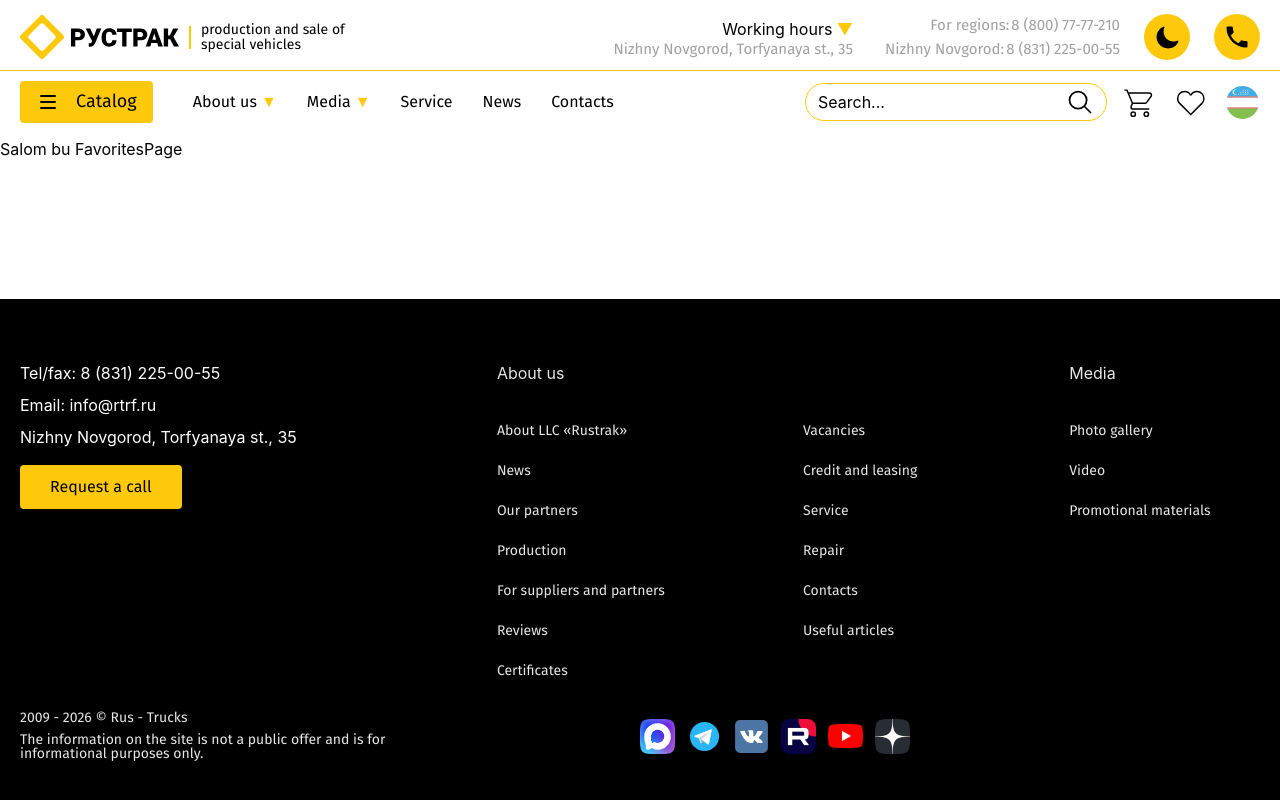
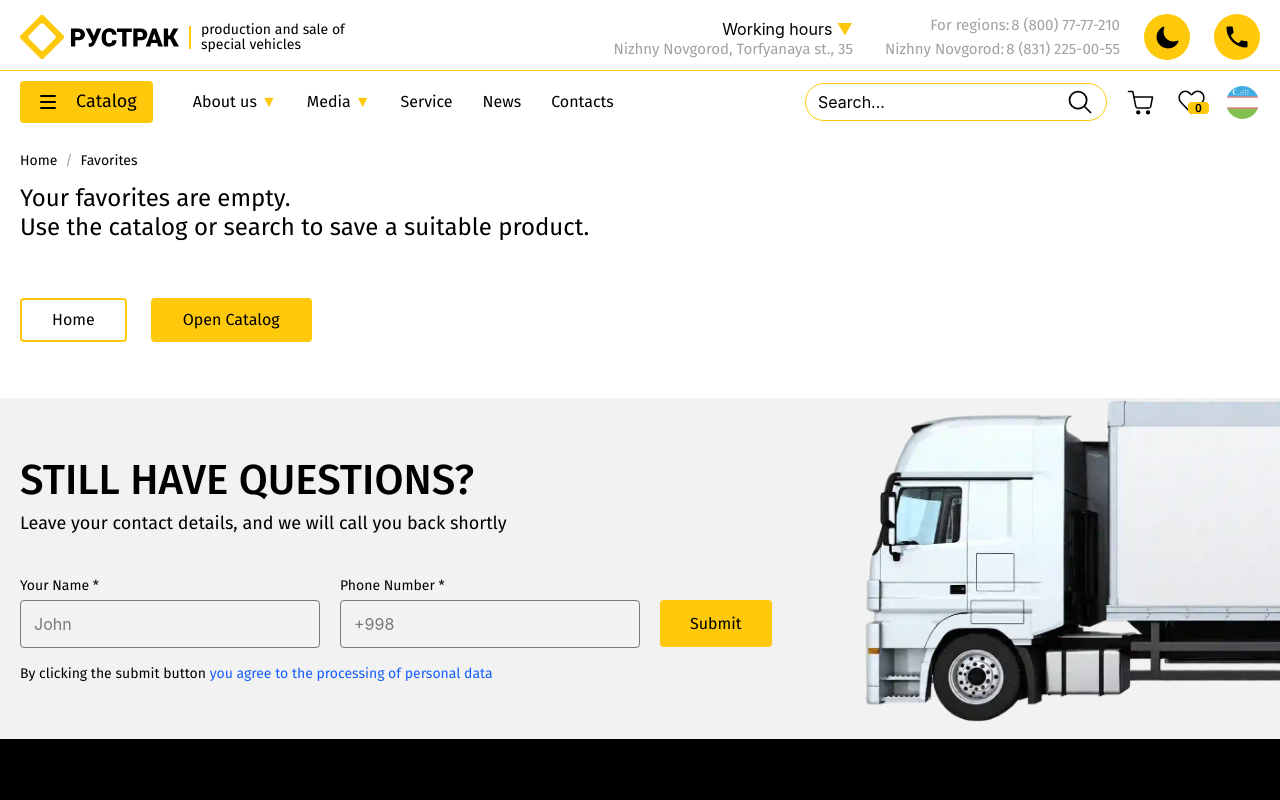
Before and after one commit to misterkhabibullayev/ructrak, a React (Vite) app: page /favorites in a window 1280 px wide. Shown: the top 800 px of the page. Built offline with nearby package versions, Linux system fonts and the light colour scheme.

Commit message:
FavoritesPage complate

```diff
--- a/src/components/HeaderBottom.jsx
+++ b/src/components/HeaderBottom.jsx
@@ -6,12 +6,14 @@ import { lazy, Suspense, useState } from "react";
 import { LangModal } from "./LangModal";
 import { AnimatePresence, motion } from "framer-motion";
 import RequestCall from "./RequestCallModal";
+import { useFavoritesStore } from "../store/useFavoritesStore";
 
 const CatalogModal = lazy(() => import("../components/CatalogModal"));
 export function HeaderBottom({ isSticky }) {
   const { t } = useTranslation();
   const [activeMenu, setActiveMenu] = useState(null);
   const [request, setRequest] = useState(null);
+  const { favorites } = useFavoritesStore();
   const toggleMenu = (menuName) => {
     setActiveMenu((prev) => (prev === menuName ? null : menuName));
   };
@@ -158,14 +160,17 @@ export function HeaderBottom({ isSticky }) {
                   <Images.cartIcon className="w-6.25 h-6.25 md:w-8.75 md:h-8.75" />
                 </Link>
               </div>
-              <div>
+              <div className="flex items-center relative">
                 <Link
                   to="/favorites"
                   aria-label={t("header.favorites")}
                   className="text-black dark:text-white transition-all duration-300"
                 >
-                  <Images.favoritesIcon className="w-6.25 h-6.25 md:w-8.75 md:h-8.75" />
+                  <Images.favoritesIcon className="w-6.25 h-6.25 md:w-8.75 md:h-8.75 stroke-black dark:stroke-white" />
                 </Link>
+                <span className="absolute bottom-1.5 right-0 px-1.75 rounded font-FiraSans font-medium text-[12px] leading-[100%] bg-[#FEC80B] flex items-center justify-center">
+                  {favorites.length > 9 ? "9+" : favorites.length}
+                </span>
               </div>
               <div
                 className={`flex items-center justify-center ${isSticky ? "hidden" : "block"}`}
--- a/src/components/ProductCard.jsx
+++ b/src/components/ProductCard.jsx
@@ -1,6 +1,8 @@
 import { useTranslation } from "react-i18next";
 import { Link } from "react-router-dom";
 import { Images } from "../utils/images";
+import { useState } from "react";
+import { useFavoritesStore } from "../store/useFavoritesStore";
 
 export default function ProductCard({
   item,
@@ -10,6 +12,11 @@ export default function ProductCard({
 }) {
   const { t, i18n } = useTranslation();
   const currentLang = i18n.language || "uz";
+
+  const { favorites ,toggleFavorite } = useFavoritesStore();
+  const isFav = favorites.some((fav) => fav.id === item.id);
+  const [cartAdd, setCartAdd] = useState(false);
+
   return (
     <>
       <div
@@ -37,8 +44,12 @@ export default function ProductCard({
           <div
             className={`absolute top-1 right-1 ${item.inStock ? "flex" : "hidden"}`}
           >
-            <button>
-              <Images.favoritesIcon className="hover:scale-105 w-7 md:w-auto" />
+            <button onClick={() => toggleFavorite(item)}>
+              {isFav ? (
+                <Images.favoritesAddIcon className="w-7 md:w-auto" />
+              ) : (
+                <Images.favoritesIcon className="hover:scale-105 w-7 md:w-auto stroke-black" />
+              )}
             </button>
           </div>
         </div>
--- a/src/i18n.js
+++ b/src/i18n.js
@@ -5,6 +5,7 @@ import LanguageDetector from "i18next-browser-languagedetector";
 const resources = {
   ru: {
     translation: {
+      loading: "Загрузка...",
       metaTitleDescriptions: {
         mainTitle: "Завод производитель автоспецтехники «РусТрак»",
         mainDescription:
@@ -33,6 +34,7 @@ const resources = {
         kreditsTitle: "Условия кредитования и лизинга - Ructrak",
         kreditsDescription:
           "Приобретайте специализированное оборудование на выгодных условиях кредитования и лизинга. Низкие процентные ставки и быстрое оформление заявок.",
+        favorites: "Избранное - Ructrak",
       },
       header: {
         tagline: "производство и продажа автоспецтехники",
@@ -237,6 +239,7 @@ const resources = {
         leasing: "Кредит и лизинг",
         vacancies: "Вакансии",
         about: "О нас",
+        favorites: "Избранное",
       },
       contactPage: {
         title: "Контакты производителя автоспецтехники РусТрак",
@@ -354,10 +357,17 @@ const resources = {
         from: "от",
         to: "до",
       },
+      favoritesPage: {
+        notFavorites:
+          "Ваше избранное пусто. \nВоспользуйтесь каталогом или поиском, чтобы сохранить подходящий товар.",
+        home: "На главную",
+        catalog: "Открыть каталог",
+      },
     },
   },
   uz: {
     translation: {
+      loading: "Yuklanmoqda...",
       metaTitleDescriptions: {
         mainTitle:
           "RusTrak - maxsus maqsadli transport vositalari ishlab chiqaruvchisi",
@@ -387,6 +397,7 @@ const resources = {
         kreditsTitle: "Kredit va Lizing Shartlari - Ructrak",
         kreditsDescription:
           "Maxsus texnikalarni qulay kredit va lizing shartlari asosida xarid qiling. Past foiz stavkalari va tezkor rasmiylashtirish.",
+        favorites: "Sevimlilar - Ructrak",
       },
       header: {
         tagline: "maxsus avtotexnikalarni ishlab chiqarish va sotish",
@@ -593,6 +604,7 @@ const resources = {
         leasing: "Kredit va lizing",
         vacancies: "Bo'sh ish o'rinlari",
         about: "Biz haqimizda",
+        favorites: "Sevimlilar",
       },
       contactPage: {
         title: "RusTrak maxsus avtotexnika ishlab chiqaruvchisi kontaktlari",
@@ -712,10 +724,17 @@ const resources = {
         from: "dan",
         to: "gacha",
       },
+      favoritesPage: {
+        notFavorites:
+          "Sevimlilaringiz bo'sh. \nMos mahsulotni saqlash uchun katalogdan foydalaning yoki qidiruvdan foydalaning.",
+        home: "Bosh sahifaga",
+        catalog: "Katalogni ochish",
+      },
     },
   },
   en: {
     translation: {
+      loading: "Loading...",
       metaTitleDescriptions: {
         mainTitle: "RusTrak - a manufacturer of special-purpose vehicles",
         mainDescription:
@@ -744,6 +763,7 @@ const resources = {
         kreditsTitle: "Credit & Leasing Terms - Ructrak",
         kreditsDescription:
           "Purchase specialized equipment on favorable credit and leasing terms. Low interest rates and quick application processing.",
+        favorites: "Favorites - Ructrak",
       },
       header: {
         tagline: "production and sale of special vehicles",
@@ -948,6 +968,7 @@ const resources = {
         leasing: "Credit and leasing",
         vacancies: "Vacancies",
         about: "About Us",
+        favorites: "Favorites",
       },
       contactPage: {
         title: "Contacts of RusTrak special vehicles manufacturer",
@@ -1063,7 +1084,13 @@ const resources = {
         find: "Find",
         showProducts: "Show products",
         from: "from",
-        to: "to"
+        to: "to",
+      },
+      favoritesPage: {
+        notFavorites:
+          "Your favorites are empty. \nUse the catalog or search to save a suitable product.",
+        home: "Home",
+        catalog: "Open Catalog",
       },
     },
   },
--- a/src/pages/FavoritesPage/index.jsx
+++ b/src/pages/FavoritesPage/index.jsx
@@ -1,8 +1,76 @@
+import { useTranslation } from "react-i18next";
+import Breadcrumbs from "../../components/Breadcrumbs";
+import ProductCard from "../../components/ProductCard";
+import { useFavoritesStore } from "../../store/useFavoritesStore";
+import { Helmet } from "react-helmet-async";
+import { Link } from "react-router-dom";
+import FeedbackForm from "../../components/FeedbackForm";
+import { useState } from "react";
+import RequestCall from "../../components/RequestCallModal";
+
 function FavoritesPage() {
+  const { favorites } = useFavoritesStore();
+
+  const [request, setRequest] = useState(null);
+  const closeRequest = () => setRequest(null);
+
+  const { t } = useTranslation();
   return (
-    <>
-      <div>Salom bu FavoritesPage</div>
-    </>
-  )
+    <div>
+      <Helmet>
+        <title>{t("metaTitleDescriptions.favorites")}</title>
+      </Helmet>
+      <div className="container1">
+        <div>
+          <Breadcrumbs />
+        </div>
+        {favorites.length === 0 ? (
+          <div>
+            <h2 className="font-FiraSans font-normal text-lg md:text-2xl leading-[120%] text-black dark:text-white whitespace-pre-line">
+              {t("favoritesPage.notFavorites")}
+            </h2>
+            <div className="flex items-center gap-6 my-14">
+              <Link
+                to={"/"}
+                className="inline-block py-2.75 px-7.5 border-2 border-[#FEC80B] bg-transparent rounded text-black dark:text-white font-FiraSans font-normal text-base leading-[110%] hover:bg-[#FEC80B] hover:text-black transition-colors duration-300"
+              >
+                {t("favoritesPage.home")}
+              </Link>
+              <Link
+                to={"/catalog"}
+                className="inline-block py-2.75 px-7.5 border-2 border-[#FEC80B] bg-[#FEC80B] hover:bg-[#FFD43A] transition-colors duration-300 rounded text-black font-FiraSans font-normal text-base leading-[110%]"
+              >
+                {t("favoritesPage.catalog")}
+              </Link>
+            </div>
+          </div>
+        ) : (
+          <div className="pb-10">
+            <div className="flex items-end gap-6 mb-8">
+              <h1 className="font-FiraSans font-medium text-2xl md:text-[32px] leading-[120%] text-black dark:text-white mt-8 md:mt-2">
+                {t("breadCrumbs.favorites")}
+              </h1>
+              <span className="hidden lg:flex font-FiraSans font-normal text-base leading-[130%] text-black/30 dark:text-white/30 mb-1">
+                {favorites.length} {t("catFilPage.goods")}
+              </span>
+            </div>
+
+            <div className="grid grid-cols-2 md:grid-cols-3 lg:grid-cols-4 gap-6">
+              {favorites.map((item) => (
+                <ProductCard
+                  key={item.id}
+                  item={item}
+                  isListGrid={true}
+                  setRequest={setRequest}
+                />
+              ))}
+            </div>
+          </div>
+        )}
+      </div>
+      <FeedbackForm />
+      <RequestCall request={request} closeRequest={closeRequest} />
+    </div>
+  );
 }
-export default FavoritesPage
+export default FavoritesPage;
--- /dev/null
+++ b/src/store/useFavoritesStore.js
@@ -0,0 +1,31 @@
+import { create } from "zustand";
+import { persist } from "zustand/middleware";
+
+export const useFavoritesStore = create(
+  persist(
+    (set, get) => ({
+      favorites: [],
+
+      toggleFavorite: (product) => {
+        const { favorites } = get();
+        const isExist = favorites.some((item) => item.id === product.id);
+
+        if (isExist) {
+          set({
+            favorites: favorites.filter((item) => item.id !== product.id),
+          });
+        } else {
+          set({
+            favorites: [...favorites, product],
+          });
+        }
+      },
+      isFavorites: (productId) => {
+        return get().favorites.some((item) => item.id === productId);
+      },
+    }),
+    {
+      name: "favorites-storage",
+    },
+  ),
+);
--- a/src/utils/images.jsx
+++ b/src/utils/images.jsx
@@ -34,8 +34,8 @@ export const Images = {
   uzbekistanFlagIcon: (props) => (
     <svg
       xmlns="http://www.w3.org/2000/svg"
-      width={35}
-      height={35}
+      width={32}
+      height={32}
       viewBox="0 0 64 64"
       {...props}
     >
@@ -65,8 +65,8 @@ export const Images = {
   russiaFlagIcon: (props) => (
     <svg
       xmlns="http://www.w3.org/2000/svg"
-      width={35}
-      height={35}
+      width={32}
+      height={32}
       viewBox="0 0 64 64"
       {...props}
     >
@@ -88,8 +88,8 @@ export const Images = {
   unitedStatesFlagIcon: (props) => (
     <svg
       xmlns="http://www.w3.org/2000/svg"
-      width={35}
-      height={35}
+      width={32}
+      height={32}
       viewBox="0 0 64 64"
       {...props}
     >
@@ -231,30 +231,81 @@ export const Images = {
   cartIcon: (props) => (
     <svg
       xmlns="http://www.w3.org/2000/svg"
-      width={35}
-      height={35}
-      viewBox="0 0 24 24"
+      width={32}
+      height={32}
+      fill="none"
+      viewBox="0 0 32 32"
       {...props}
     >
-      <path fill="none" d="M0 0h24v24H0z" />
       <path
         fill="currentColor"
-        d="M16 18a2 2 0 0 1 2 2 2 2 0 0 1-2 2 2 2 0 0 1-2-2 2 2 0 0 1 2-2m0 1a1 1 0 0 0-1 1 1 1 0 0 0 1 1 1 1 0 0 0 1-1 1 1 0 0 0-1-1m-9-1a2 2 0 0 1 2 2 2 2 0 0 1-2 2 2 2 0 0 1-2-2 2 2 0 0 1 2-2m0 1a1 1 0 0 0-1 1 1 1 0 0 0 1 1 1 1 0 0 0 1-1 1 1 0 0 0-1-1M18 6H4.27l2.55 6H15c.33 0 .62-.16.8-.4l3-4c.13-.17.2-.38.2-.6a1 1 0 0 0-1-1m-3 7H6.87l-.77 1.56L6 15a1 1 0 0 0 1 1h11v1H7a2 2 0 0 1-2-2 2 2 0 0 1 .25-.97l.72-1.47L2.34 4H1V3h2l.85 2H18a2 2 0 0 1 2 2c0 .5-.17.92-.45 1.26l-2.91 3.89c-.36.51-.96.85-1.64.85"
+        fillRule="evenodd"
+        d="M4.3 6a.7.7 0 0 1 .7-.7h3.968a.7.7 0 0 1 .687.564l.88 4.436H27a.7.7 0 0 1 .688.83L26.1 19.52l-.001.005a2.702 2.702 0 0 1-.948 1.576c-.489.397-1.1.609-1.73.599h-.463a.5.5 0 0 1-.918 0h-8.424a2.673 2.673 0 0 1-1.73-.598 2.703 2.703 0 0 1-.947-1.576v-.001l-1.66-8.354a.694.694 0 0 1-.013-.068L8.393 6.7H5a.7.7 0 0 1-.7-.7Zm6.513 5.7 1.5 7.553v.001c.06.3.221.57.456.76.235.19.528.292.828.286h9.845c.3.005.593-.095.828-.286.234-.19.396-.458.456-.758v-.002l1.43-7.554H10.812ZM13.94 27a2 2 0 1 0 0-4 2 2 0 0 0 0 4Zm8.932 0a2 2 0 1 0 0-4 2 2 0 0 0 0 4Z"
+        clipRule="evenodd"
       />
+    </svg>
+  ),
+  cartAddIcon: (props) => (
+    <svg
+      xmlns="http://www.w3.org/2000/svg"
+      width={32}
+      height={32}
+      viewBox="0 0 32 32"
+      fill="none"
+      {...props}
+    >
+      <g fill="#000" clipPath="url(#a)">
+        <path
+          fillRule="evenodd"
+          d="M4 6a1 1 0 0 1 1-1h3.968a1 1 0 0 1 .98.805L10.783 10H27a1 1 0 0 1 .983 1.186l-1.588 8.39-.001.007a3.003 3.003 0 0 1-1.053 1.751 2.974 2.974 0 0 1-1.92.666h-.9a.455.455 0 0 1-.041 0h-8.861a2.973 2.973 0 0 1-1.92-.666 3.003 3.003 0 0 1-1.054-1.75v-.001l-1.657-8.346a.993.993 0 0 1-.016-.083L8.147 7H5a1 1 0 0 1-1-1Zm7.179 6 1.428 7.195v.001c.046.232.171.44.351.585.18.146.404.223.633.219H23.45a.974.974 0 0 0 .632-.219c.18-.145.304-.35.35-.582v-.003L25.794 12H11.18Zm2.76 15a2 2 0 1 0 0-4 2 2 0 0 0 0 4Zm8.932 0a2 2 0 1 0 0-4 2 2 0 0 0 0 4Z"
+          clipRule="evenodd"
+        />
+        <path d="M27 11H10.5L13 21l11.5-.5L27 11Z" />
+      </g>
+      <defs>
+        <clipPath id="a">
+          <path fill="#fff" d="M4 4h24v24H4z" />
+        </clipPath>
+      </defs>
     </svg>
   ),
   favoritesIcon: (props) => (
     <svg
       xmlns="http://www.w3.org/2000/svg"
-      width={35}
-      height={35}
-      viewBox="0 0 24 24"
+      width={32}
+      height={32}
+      fill="none"
+      viewBox="0 0 32 32"
       {...props}
     >
-      <path fill="none" d="M0 0h24v24H0z" />
       <path
-        fill="currentColor"
-        d="M4.24 12.25a4.2 4.2 0 0 1-1.24-3A4.25 4.25 0 0 1 7.25 5c1.58 0 2.96.86 3.69 2.14h1.12A4.24 4.24 0 0 1 15.75 5 4.25 4.25 0 0 1 20 9.25c0 1.17-.5 2.25-1.24 3L11.5 19.5zm15.22.71C20.41 12 21 10.7 21 9.25A5.25 5.25 0 0 0 15.75 4c-1.75 0-3.3.85-4.25 2.17A5.22 5.22 0 0 0 7.25 4 5.25 5.25 0 0 0 2 9.25c0 1.45.59 2.75 1.54 3.71l7.96 7.96z"
+        stroke="currenColor"
+        strokeLinecap="round"
+        strokeLinejoin="round"
+        strokeWidth={1.4}
+        d="M21.683 5.7c.732 0 1.46.152 2.138.447.68.296 1.299.73 1.822 1.28.523.55.94 1.206 1.225 1.928.285.723.432 1.5.432 2.284 0 .784-.147 1.56-.432 2.284a5.972 5.972 0 0 1-1.225 1.928l-1.218 1.279-8.426 8.854-8.425-8.854-1.217-1.28C5.3 14.74 4.7 13.226 4.7 11.64c0-1.586.6-3.1 1.657-4.211C7.414 6.318 8.838 5.7 10.317 5.7c1.477 0 2.902.618 3.958 1.728l1.217 1.279a.7.7 0 0 0 1.015 0l1.217-1.28a5.608 5.608 0 0 1 1.82-1.28 5.352 5.352 0 0 1 2.139-.447Z"
+      />
+    </svg>
+  ),
+  favoritesAddIcon: (props) => (
+    <svg
+      xmlns="http://www.w3.org/2000/svg"
+      width={32}
+      height={32}
+      fill="none"
+      viewBox="0 0 32 32"
+      {...props}
+    >
+      <path
+        fill="#FEC80B"
+        d="M26.15 6.945a6.304 6.304 0 0 0-2.05-1.44A6.05 6.05 0 0 0 21.683 5a6.05 6.05 0 0 0-2.417.505 6.304 6.304 0 0 0-2.05 1.44L16 8.224l-1.217-1.279c-1.185-1.245-2.791-1.944-4.467-1.944C8.641 5 7.035 5.7 5.85 6.945S4 9.878 4 11.639c0 1.76.665 3.449 1.85 4.694l1.217 1.279L16 27l8.932-9.388 1.217-1.28a6.667 6.667 0 0 0 1.37-2.153A6.93 6.93 0 0 0 28 11.64a6.93 6.93 0 0 0-.481-2.54 6.668 6.668 0 0 0-1.37-2.154Z"
+      />
+      <path
+        stroke="currentColor"
+        strokeLinecap="round"
+        strokeLinejoin="round"
+        strokeWidth={1.4}
+        d="M21.683 5.7c.732 0 1.46.152 2.138.447.68.296 1.299.73 1.822 1.28.523.55.94 1.206 1.225 1.928.285.723.432 1.5.432 2.284 0 .784-.147 1.56-.432 2.284a5.972 5.972 0 0 1-1.225 1.928l-1.218 1.279-8.426 8.854-8.425-8.854-1.217-1.28C5.3 14.74 4.7 13.226 4.7 11.64c0-1.586.6-3.1 1.657-4.211C7.414 6.318 8.838 5.7 10.317 5.7c1.477 0 2.902.618 3.958 1.728l1.217 1.279a.7.7 0 0 0 1.015 0l1.217-1.28a5.608 5.608 0 0 1 1.82-1.28 5.352 5.352 0 0 1 2.139-.447Z"
       />
     </svg>
   ),
```
